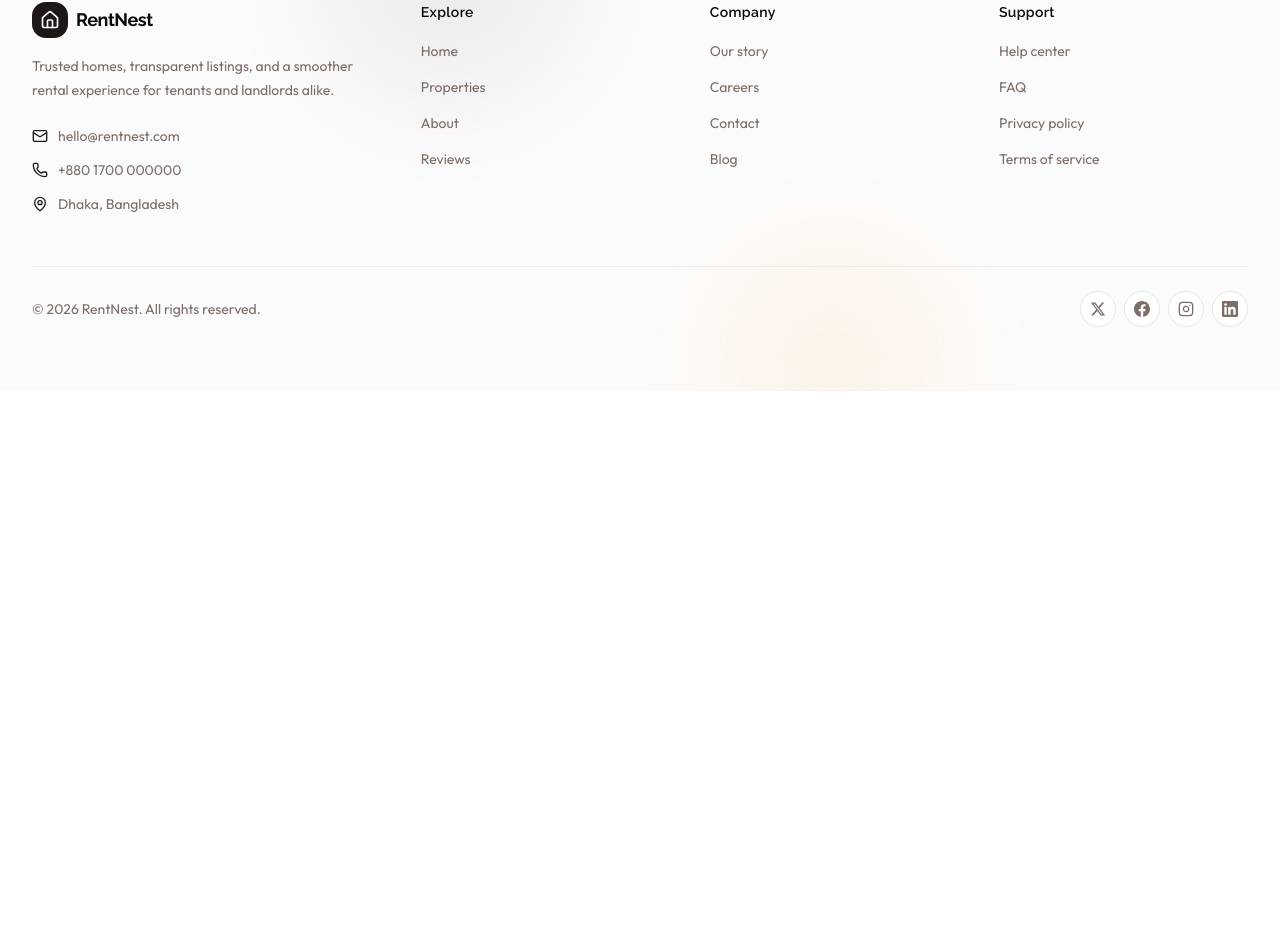
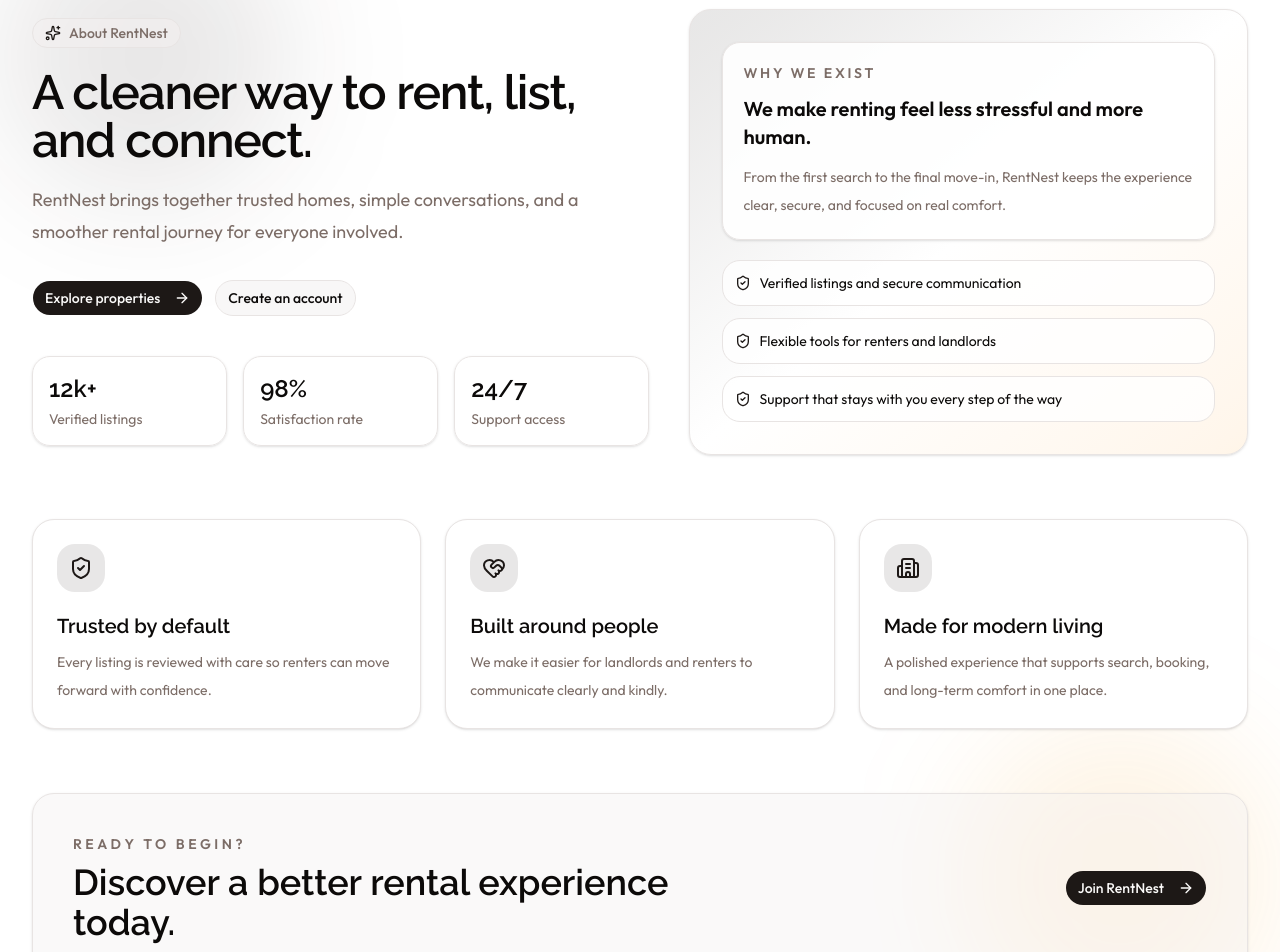
Before and after one commit to Afiqu3/B7A5-RentNest-Frontend, a Next.js app: page /about in a window 1280 px wide. Shown: the part 152-1104 px from the top of the page. Before the commit the page ends 800 px from the top, so only its background shows below. Built offline with nearby package versions, Linux system fonts and the light colour scheme.

Commit message:
feat: add AboutPage component and integrate it into the About route

```diff
--- /dev/null
+++ b/app/(public)/_components/about/AboutPage.tsx
@@ -0,0 +1,200 @@
+"use client";
+
+import Link from "next/link";
+import { motion } from "motion/react";
+import {
+  ArrowRight,
+  Building2,
+  HeartHandshake,
+  ShieldCheck,
+  Sparkles,
+  type LucideIcon,
+} from "lucide-react";
+
+import { Button } from "@/components/ui/button";
+
+type Pillar = {
+  icon: LucideIcon;
+  title: string;
+  description: string;
+};
+
+const pillars: Pillar[] = [
+  {
+    icon: ShieldCheck,
+    title: "Trusted by default",
+    description:
+      "Every listing is reviewed with care so renters can move forward with confidence.",
+  },
+  {
+    icon: HeartHandshake,
+    title: "Built around people",
+    description:
+      "We make it easier for landlords and renters to communicate clearly and kindly.",
+  },
+  {
+    icon: Building2,
+    title: "Made for modern living",
+    description:
+      "A polished experience that supports search, booking, and long-term comfort in one place.",
+  },
+];
+
+const stats = [
+  { value: "12k+", label: "Verified listings" },
+  { value: "98%", label: "Satisfaction rate" },
+  { value: "24/7", label: "Support access" },
+];
+
+export default function AboutPage() {
+  return (
+    <main className="relative overflow-hidden">
+      <div aria-hidden className="pointer-events-none absolute inset-0 -z-10">
+        <div className="absolute left-0 top-0 h-72 w-72 rounded-full bg-primary/10 blur-3xl" />
+        <div className="absolute bottom-10 right-0 h-80 w-80 rounded-full bg-amber-500/10 blur-3xl" />
+      </div>
+
+      <section className="mx-auto max-w-7xl px-4 py-16 sm:px-6 lg:px-8 lg:py-24">
+        <div className="grid gap-10 lg:grid-cols-[1.05fr_0.95fr] lg:items-center">
+          <motion.div
+            initial={{ opacity: 0, y: 20 }}
+            animate={{ opacity: 1, y: 0 }}
+            transition={{ duration: 0.45, ease: "easeOut" }}
+            className="max-w-2xl"
+          >
+            <span className="inline-flex items-center gap-2 rounded-full border border-border bg-muted/60 px-3 py-1 text-sm font-medium text-muted-foreground">
+              <Sparkles className="size-4 text-primary" />
+              About RentNest
+            </span>
+
+            <h1 className="mt-5 font-heading text-4xl font-semibold tracking-tight text-foreground sm:text-5xl">
+              A cleaner way to rent, list, and connect.
+            </h1>
+
+            <p className="mt-5 text-lg leading-8 text-muted-foreground">
+              RentNest brings together trusted homes, simple conversations, and
+              a smoother rental journey for everyone involved.
+            </p>
+
+            <div className="mt-8 flex flex-col gap-3 sm:flex-row">
+              <Button asChild className="group">
+                <Link href="/properties">
+                  Explore properties
+                  <ArrowRight className="ml-2 transition-transform duration-300 group-hover:translate-x-1" />
+                </Link>
+              </Button>
+              <Button asChild variant="outline">
+                <Link href="/register">Create an account</Link>
+              </Button>
+            </div>
+
+            <div className="mt-10 grid gap-4 sm:grid-cols-3">
+              {stats.map((stat) => (
+                <div
+                  key={stat.label}
+                  className="rounded-2xl border border-border bg-card/80 p-4 shadow-sm"
+                >
+                  <p className="font-heading text-2xl font-semibold text-foreground">
+                    {stat.value}
+                  </p>
+                  <p className="mt-1 text-sm text-muted-foreground">
+                    {stat.label}
+                  </p>
+                </div>
+              ))}
+            </div>
+          </motion.div>
+
+          <motion.div
+            initial={{ opacity: 0, x: 24 }}
+            animate={{ opacity: 1, x: 0 }}
+            transition={{ duration: 0.5, ease: "easeOut", delay: 0.1 }}
+            className="rounded-3xl border border-border bg-linear-to-br from-primary/10 via-background to-amber-500/10 p-6 shadow-sm sm:p-8"
+          >
+            <div className="rounded-2xl border border-border bg-background/90 p-5 shadow-sm">
+              <p className="text-sm font-semibold uppercase tracking-[0.2em] text-muted-foreground">
+                Why we exist
+              </p>
+              <p className="mt-3 text-xl font-semibold text-foreground">
+                We make renting feel less stressful and more human.
+              </p>
+              <p className="mt-3 text-sm leading-7 text-muted-foreground">
+                From the first search to the final move-in, RentNest keeps the
+                experience clear, secure, and focused on real comfort.
+              </p>
+            </div>
+
+            <div className="mt-5 space-y-3">
+              {[
+                "Verified listings and secure communication",
+                "Flexible tools for renters and landlords",
+                "Support that stays with you every step of the way",
+              ].map((item) => (
+                <div
+                  key={item}
+                  className="flex items-start gap-2 rounded-2xl border border-border bg-background/80 p-3 text-sm text-foreground"
+                >
+                  <ShieldCheck className="mt-0.5 size-4 shrink-0 text-primary" />
+                  <span>{item}</span>
+                </div>
+              ))}
+            </div>
+          </motion.div>
+        </div>
+
+        <motion.div
+          initial={{ opacity: 0, y: 24 }}
+          whileInView={{ opacity: 1, y: 0 }}
+          viewport={{ once: true, amount: 0.25 }}
+          transition={{ duration: 0.45, ease: "easeOut" }}
+          className="mt-16 grid gap-6 md:grid-cols-3"
+        >
+          {pillars.map((pillar) => {
+            const Icon = pillar.icon;
+            return (
+              <div
+                key={pillar.title}
+                className="rounded-3xl border border-border bg-card p-6 shadow-sm"
+              >
+                <span className="flex size-12 items-center justify-center rounded-2xl bg-primary/10 text-primary">
+                  <Icon className="size-6" />
+                </span>
+                <h2 className="mt-5 font-heading text-xl font-semibold text-foreground">
+                  {pillar.title}
+                </h2>
+                <p className="mt-2 text-sm leading-7 text-muted-foreground">
+                  {pillar.description}
+                </p>
+              </div>
+            );
+          })}
+        </motion.div>
+
+        <motion.div
+          initial={{ opacity: 0, y: 20 }}
+          whileInView={{ opacity: 1, y: 0 }}
+          viewport={{ once: true, amount: 0.25 }}
+          transition={{ duration: 0.45, ease: "easeOut" }}
+          className="mt-16 rounded-3xl border border-border bg-muted/40 p-8 shadow-sm sm:p-10"
+        >
+          <div className="flex flex-col gap-6 lg:flex-row lg:items-center lg:justify-between">
+            <div className="max-w-2xl">
+              <p className="text-sm font-semibold uppercase tracking-[0.25em] text-muted-foreground">
+                Ready to begin?
+              </p>
+              <h2 className="mt-2 font-heading text-3xl font-semibold text-foreground sm:text-4xl">
+                Discover a better rental experience today.
+              </h2>
+            </div>
+            <Button asChild className="w-full sm:w-auto">
+              <Link href="/register">
+                Join RentNest
+                <ArrowRight className="ml-2" />
+              </Link>
+            </Button>
+          </div>
+        </motion.div>
+      </section>
+    </main>
+  );
+}
--- a/app/(public)/_components/home/LatestProperties.tsx
+++ b/app/(public)/_components/home/LatestProperties.tsx
@@ -98,8 +98,8 @@ export default function LatestProperties() {
   return (
     <section className="relative overflow-hidden bg-muted/30 py-16 sm:py-20 lg:py-28">
       <div aria-hidden className="pointer-events-none absolute inset-0 -z-10">
-        <div className="absolute left-1/2 top-0 h-72 w-72 -translate-x-1/2 rounded-full bg-primary/10 blur-3xl" />
-        <div className="absolute bottom-0 right-0 h-64 w-64 rounded-full bg-amber-500/10 blur-3xl" />
+        <div className="absolute right-1/2 top-0 h-72 w-72 translate-x-1/2 rounded-full bg-primary/10 blur-3xl" />
+        <div className="absolute bottom-0 left-0 h-64 w-64 rounded-full bg-amber-500/10 blur-3xl" />
       </div>
 
       <div className="mx-auto w-full max-w-7xl px-4 sm:px-6 lg:px-8">
--- a/app/(public)/_components/home/Service.tsx
+++ b/app/(public)/_components/home/Service.tsx
@@ -77,11 +77,9 @@ export default function Service() {
   return (
     <section className="relative overflow-hidden bg-muted/30 py-16 sm:py-20 lg:py-28">
       {/* decorative accent */}
-      <div
-        aria-hidden
-        className="pointer-events-none absolute inset-x-0 top-0 -z-10 flex justify-center"
-      >
-        <div className="size-72 rounded-full bg-primary/5 blur-3xl" />
+      <div aria-hidden className="pointer-events-none absolute inset-0 -z-10">
+        <div className="absolute right-1/2 top-0 h-72 w-72 translate-x-1/2 rounded-full bg-primary/10 blur-3xl" />
+        <div className="absolute bottom-0 left-0 h-64 w-64 rounded-full bg-amber-500/10 blur-3xl" />
       </div>
 
       <div className="mx-auto w-full max-w-7xl px-4 sm:px-6 lg:px-8">
--- a/app/(public)/about/page.tsx
+++ b/app/(public)/about/page.tsx
@@ -1,7 +1,11 @@
+import AboutPage from "../_components/about/AboutPage";
+
 const About = () => {
   return (
-    <div>page</div>
-  )
-}
+    <div>
+      <AboutPage />
+    </div>
+  );
+};
 
-export default About
+export default About;
```
